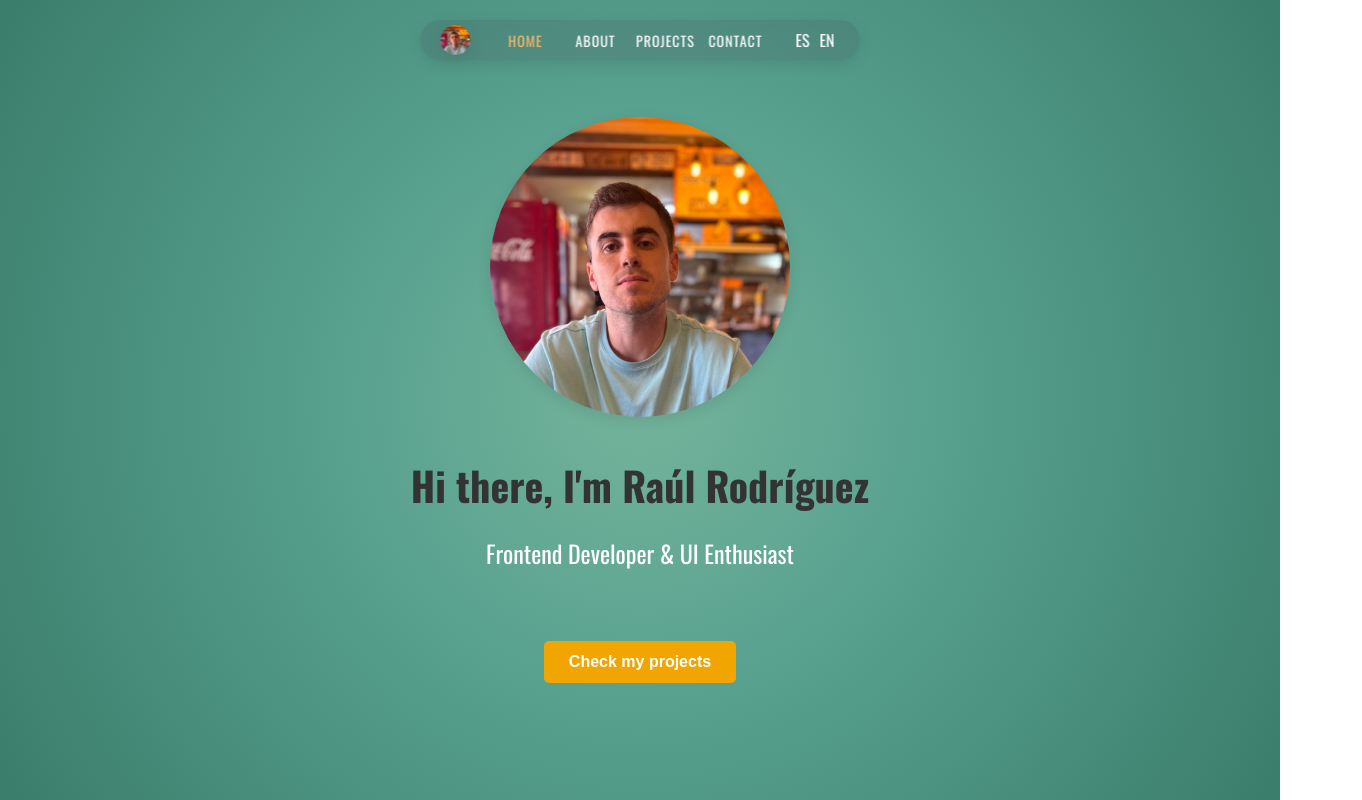
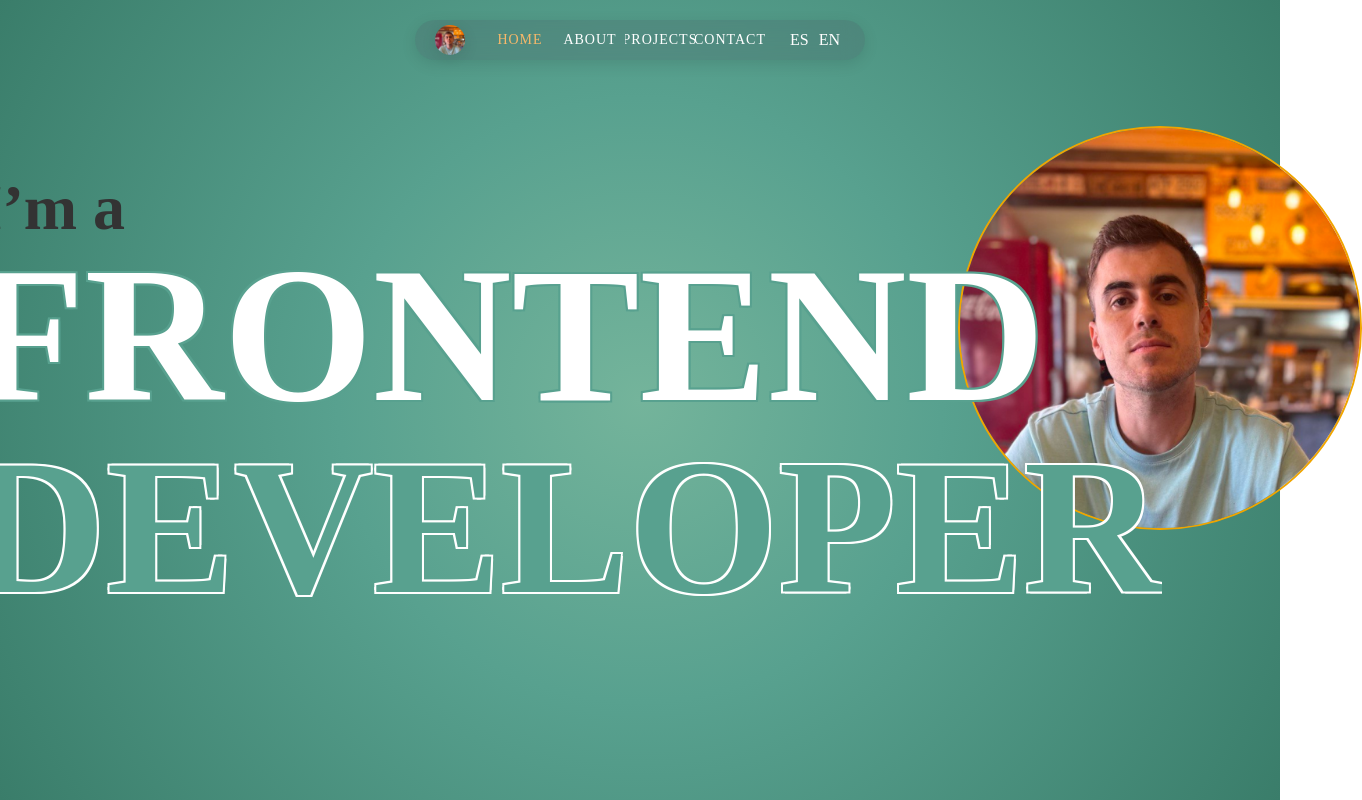
Before and after one commit to raulrod16124/raulrodriguez, a React (Vite) app: page / in a window 1280 px wide. Shown: the whole page, 1362 px wide, since content can reach past the window. Built offline with nearby package versions, Linux system fonts and the light colour scheme.

Commit message:
refactor home component

```diff
--- a/src/screens/home/Home.styled.ts
+++ b/src/screens/home/Home.styled.ts
@@ -1,10 +1,10 @@
 import styled, { keyframes } from 'styled-components';
 import theme from "../../theme/theme.json"
 
-const fadeIn = keyframes`
+const fadeInUp = keyframes`
   0% {
     opacity: 0;
-    transform: translateY(-30px);
+    transform: translateY(50px);
   }
   100% {
     opacity: 1;
@@ -12,10 +12,10 @@ const fadeIn = keyframes`
   }
 `;
 
-const slideInFromLeft = keyframes`
+const fadeInRight = keyframes`
   0% {
     opacity: 0;
-    transform: translateX(-100px);
+    transform: translateX(50px);
   }
   100% {
     opacity: 1;
@@ -23,84 +23,109 @@ const slideInFromLeft = keyframes`
   }
 `;
 
-const scaleUp = keyframes`
-  0% {
-    opacity: 0;
-    transform: scale(0.8);
+const typing = keyframes`
+  from {
+    width: 0;
   }
-  100% {
-    opacity: 1;
-    transform: scale(1);
+  to {
+    width: 100%;
   }
 `;
 
-const bounceUp = keyframes`
+const blink = keyframes`
   0% {
-    opacity: 0;
-    transform: translateY(50px);
+    border-right-color: rgba(0, 0, 0, 0.75);
   }
-  70% {
-    transform: translateY(-10px);
+  50% {
+    border-right-color: transparent;
   }
   100% {
-    opacity: 1;
-    transform: translateY(0);
+    border-right-color: rgba(0, 0, 0, 0.75);
   }
 `;
 
 export const HomeSection = styled.section`
+  position: relative;
+  display: flex;
+  justify-content: center;
+  align-items: center;
+  max-width: 1270px;
+`;
+
+export const TitleContainer = styled.div`
+  margin: 0;
+  margin-left: -150px;
   display: flex;
   flex-direction: column;
-  justify-content: center;
-  align-items: center;
-  height: 100vh;
-  padding: 0 20px;
+  height: fit-content;
+  z-index: 1;
+`
+export const NormalText = styled.span`
+  margin: 0;
+  padding-left: 10px;
+  display: block;
+  font-size: 4rem;
+  font-weight: 600;
+  line-height: 1;
+  color: ${theme.colors.neutral.darkGrey};
+  animation: ${fadeInUp} 1.2s ease-out forwards;
 `;
 
-export const PresentationContainer = styled.div`
-  text-align: center;
-  margin-bottom: 20px;
-  animation: ${slideInFromLeft} 1s ease-out forwards;
+export const FirstBigText = styled.span`
+  margin: 0;
+  font-size: 12rem;
+  font-weight: bolder;
+  color: ${theme.colors.neutral.white};
+  line-height: 1;
+  text-transform: uppercase;
+  text-shadow:
+    2px 2px 0 ${theme.colors.tertiary.main},  /* Top-right */
+    -2px -2px 0 ${theme.colors.tertiary.main}, /* Bottom-left */
+    -2px 2px 0 ${theme.colors.tertiary.main},  /* Top-left */
+    2px -2px 0 ${theme.colors.tertiary.main};  /* Bottom-right */
+  animation: ${fadeInUp} 1.2s ease-out forwards;
 `;
 
-export const Title = styled.h1`
-  font-size: ${theme.font.headings.h1.fontSize};
-  font-weight: 700;
-  margin-bottom: 10px;
-  color: ${theme.colors.neutral.darkGrey};
-  animation: ${fadeIn} 1.2s ease forwards;
+export const SecondBigText = styled.span`
+  margin: 0;
+  font-size: 12rem;
+  font-weight: bolder;
+  line-height: 1;
+  text-transform: uppercase;
+  color: ${theme.colors.tertiary.main};
+  text-shadow:
+    2px 2px 0 ${theme.colors.neutral.white},  /* Top-right */
+    -2px -2px 0 ${theme.colors.neutral.white}, /* Bottom-left */
+    -2px 2px 0 ${theme.colors.neutral.white},  /* Top-left */
+    2px -2px 0 ${theme.colors.neutral.white};  /* Bottom-right */
+  width: 0;
+  overflow: hidden;
+  animation:
+    ${fadeInUp} 1.2s ease-out forwards,
+    ${typing} 1.2s steps(30, end) forwards,
+    ${blink} 0.75s step-end infinite;
 `;
 
-export const SubTitle = styled.h2`
-  font-size: 1.5rem;
-  font-weight: 400;
-  color: ${theme.colors.neutral.white};
-  margin-bottom: 20px;
-  animation: ${fadeIn} 1.5s ease forwards;
+export const Image = styled.img`
+  position: absolute;
+  top: -50px;
+  right: -200px;
+  width: 400px;
+  height: auto;
+  z-index: 0;
+  animation: ${fadeInRight} 1.5s ease-out forwards;
+  border-radius: 50%;
+  border: 2px solid ${theme.colors.secondary.main};
+
+  @media (max-width: 768px) {
+    width: 150px;
+    bottom: -10px;
+    right: -10px;
+  }
 `;
 
-export const Avatar = styled.img`
-  width: 300px;
-  height: 300px;
-  border-radius: 50%;
-  box-shadow: 0 4px 15px rgba(0, 0, 0, 0.1);
-  animation: ${scaleUp} 1.3s ease forwards;
+export const TextImageContainer = styled.div`
+  position: relative;
+  display: flex;
+  align-items: flex-start;
 `;
-
-export const CTAButton = styled.button`
-  background-color: ${theme.colors.secondary.main};
-  color: white;
-  padding: 12px 25px;
-  border: none;
-  border-radius: 5px;
-  font-size: 1rem;
-  font-weight: 600;
-  cursor: pointer;
-  transition: background-color 0.3s ease;
-  margin-top: 30px;
-  animation: ${bounceUp} 1.8s ease forwards;
-
-  &:hover {
-    background-color: ${theme.colors.secondary.dark};
-  }
-`;
--- a/src/screens/home/Home.tsx
+++ b/src/screens/home/Home.tsx
@@ -1,20 +1,18 @@
-import { Avatar, CTAButton, HomeSection, PresentationContainer, SubTitle, Title } from './Home.styled';
+import { FirstBigText, HomeSection, Image, NormalText, SecondBigText, TextImageContainer, TitleContainer } from './Home.styled';
 import avatar from "../../assets/images/me.png"
 import 'animate.css';
-import { useContext } from 'react';
-import { ScreenContext } from '../../context/ScreenContext';
 
 export const Home = () => {
-  const { setScreenType } = useContext(ScreenContext);
   return (
     <HomeSection className="animate__animated animate__fadeIn">
-      <PresentationContainer>
-        <Avatar src={avatar} alt="Profile Avatar" />
-        <Title>Hi there, I'm Raúl Rodríguez</Title>
-        <SubTitle>Frontend Developer & UI Enthusiast</SubTitle>
-      </PresentationContainer>
-
-      <CTAButton onClick={() => setScreenType("projects")}>Check my projects</CTAButton>
+      <TextImageContainer>
+        <TitleContainer>
+          <NormalText>I’m a</NormalText>
+          <FirstBigText>Frontend</FirstBigText>
+          <SecondBigText>Developer</SecondBigText>
+        </TitleContainer>
+        <Image src={avatar} alt="Frontend Developer" />
+      </TextImageContainer>
     </HomeSection>
   );
 };
--- a/src/theme/theme.json
+++ b/src/theme/theme.json
@@ -24,7 +24,12 @@
       }
     },
     "font": {
-      "fontFamily": "Oswald, sans-serif",
+      "primary":{
+        "fontFamily": "Oswald, sans-serif"
+      },
+      "secondary":{
+        "fontFamily": "Dancing Script, cursive"
+      },
       "fontSize": "14px",
       "headings": {
         "h1": {
```
